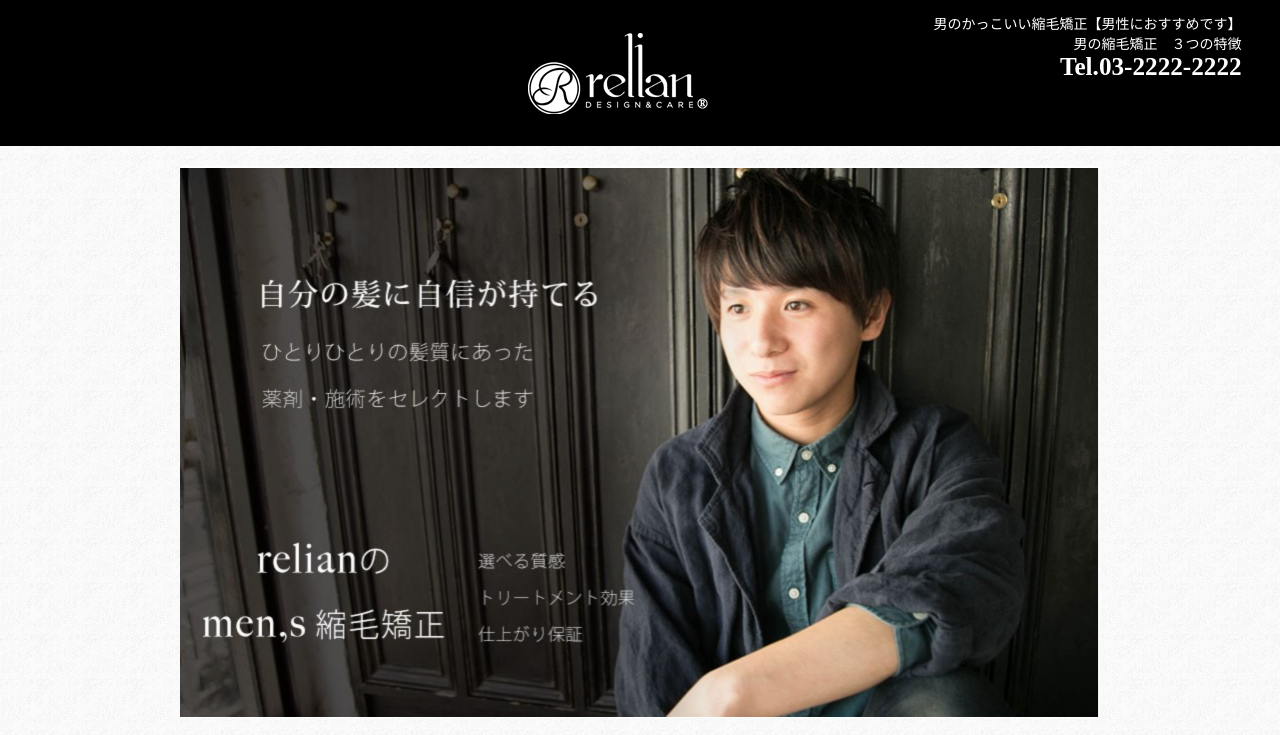
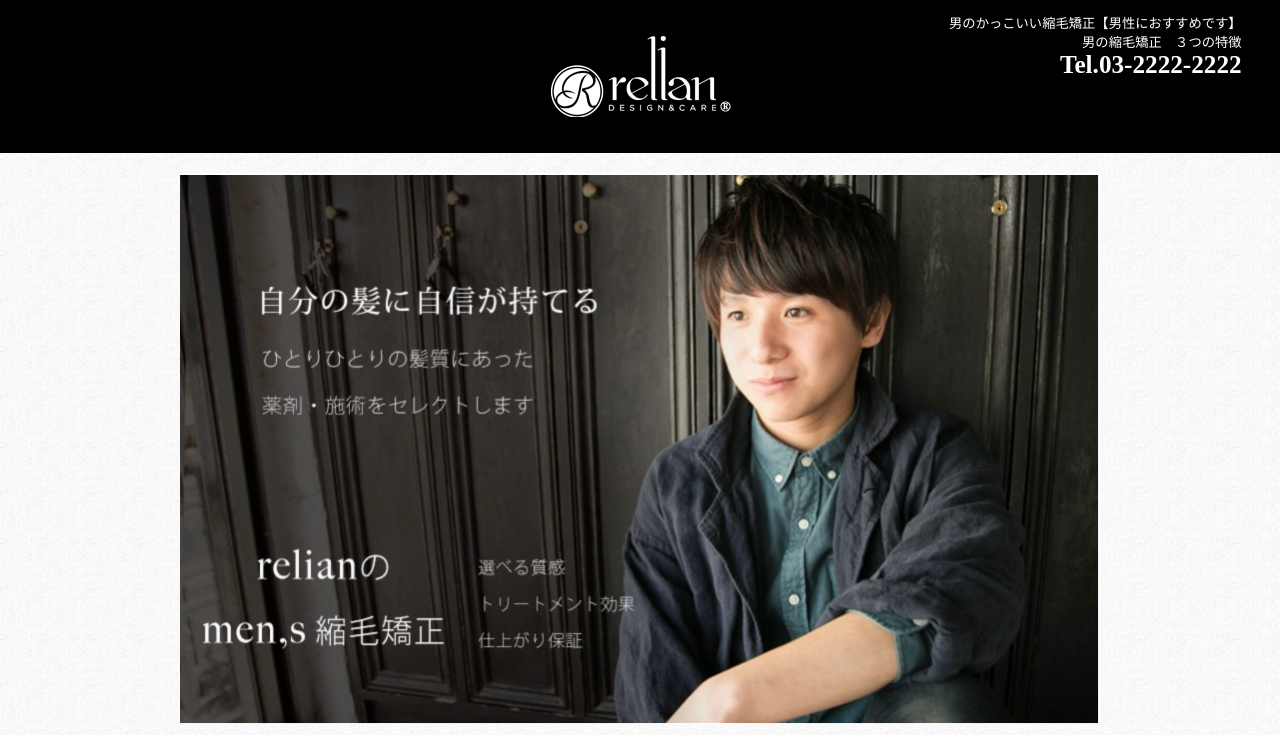
Before and after one commit to manabu-creater/yamaki-hair, a PHP site: page / in a window 1280 px wide. Shown: the top 735 px of the page. Run offline with PHP 8.4, Linux system fonts and the light colour scheme.

Commit message:
レスポンシブ修正

```diff
--- a/index.css
+++ b/index.css
@@ -32,14 +32,14 @@
 .header-right {
   color: white;
   padding-top: 1%;
-  margin-right: 3%;
-  width: 50%;
+  padding-right: 3%;
+  width: 40%;
 }
 
 .header-right a {
   text-align: right;
   display: block;
-  font-size: 9６%;
+  font-size: 95%;
   flex-wrap: nowrap;
 }
 
@@ -56,10 +56,10 @@
 }
 
 /* ここからメイン */
-.main {
+/* .main {
   width: 920px;
   margin: 20px auto;
-}
+} */
 
 .top-img {
   width: 920px;
@@ -67,13 +67,27 @@
   display: block;
 }
 
-.heading h3 {
-  font-size: 120%;
+.contents {
+  width: 1100px;
+  margin: 20px auto;
+}
+
+/* .heading h3 {
+  font-size: 125%;
   color: white;
   background-color: black;
   width: 42.5%;
   padding-left: 2%;
   white-space: nowrap;
+  margin-top: 40px;
+} */
+
+.ex-title {
+  width: 40%;
+}
+
+.explain {
+  display: flex;
 }
 
 .content-img {
@@ -313,9 +327,9 @@
 
  /* i pad  */
 @media screen and (max-width: 1000px) {
-  header {
+  /* header {
     width: 920px;
-  }
+  } */
 
   .header-right h4 {
     font-size: 130%;
```
